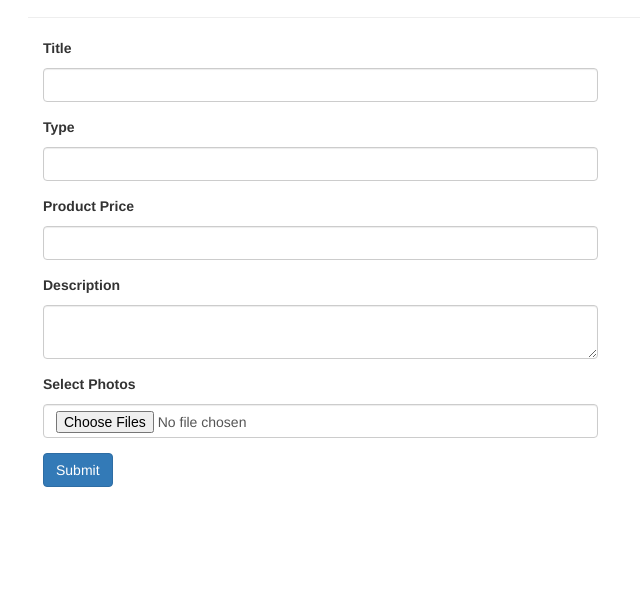
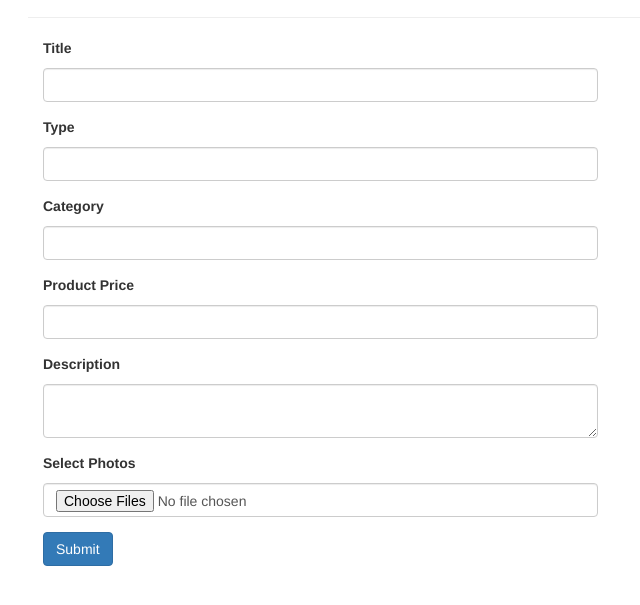
Before and after one commit to ltek0/Flask-Exercise, a Flask app: page /secondhand/create in a window 1280 px wide. Shown: the part 165-770 px from the top of the page, without its empty margins (42-682 px from the left). Run offline with Flask 3, Linux system fonts and the light colour scheme; the visitor is signed in with stand-in values (Sample User, id 1); data comes from the database, SQL or seed files in the repository; parts of the project's set-up code (start-up, migrations or seed data) failed here and were passed over; some libraries are stand-ins or nearby versions.

Commit message:
Append Second Hang Category

```diff
--- a/app/forms.py
+++ b/app/forms.py
@@ -196,6 +196,7 @@ class DeleteGallery(FlaskForm):
 class CreateSecondHandPost(FlaskForm):
     title = StringField(gettext('Title'), validators=[DataRequired(message='A title for your submission is required'), Length(max=128, min=1, message='Title must be less then 128 charactor')])
     type = StringField(gettext('Type'), validators=[DataRequired(message='Type of product is required')])
+    category = StringField(gettext('Category'), validators=[DataRequired(message='Category is required')])
     price = DecimalField(gettext('Product Price'), validators=[DataRequired(message='Price is required')])
     images = MultipleFileField(gettext('Select Photos'), validators=[FileAllowed(['jpg', 'png', 'gif', 'jfif'], message='You can only upload images!')])
     description = TextAreaField(gettext("Description"), validators=[Length(max=512, min=0, message='Description must be less then 512 charactor')])
@@ -213,6 +214,7 @@ class CreateSecondHandPost(FlaskForm):
 class EditSecondHandPost(FlaskForm):
     title = StringField(gettext('Title'), validators=[DataRequired(message='Title is required')])
     type = StringField(gettext('Type'), validators=[DataRequired(message='Type is required')])
+    category = StringField(gettext('Category'), validators=[DataRequired(message='Category is required')])
     price = DecimalField(gettext('Product Price'), validators=[DataRequired(message='Price is required')])
     description = TextAreaField(gettext("Description"), validators=[Length(max=512, min=0, message='Description must be less then 512 charactor')])
     submit = SubmitField(gettext("Save Changes"))
--- a/app/models.py
+++ b/app/models.py
@@ -263,22 +263,23 @@ class SecondHandPost(db.Model):
     description = db.Column(db.String(512), nullable=False)
     seller = db.relationship('User', backref='second_hand_post', uselist=False)
     user_id = db.Column(db.Integer, db.ForeignKey('user.id'))
-    type_id = db.Column(db.ForeignKey('secondhandtypes.id'))
-    _type = db.relationship('SecondHandTypes', backref='post', uselist=False)
-
-    @property
-    def type(self) -> str:
-        return self._type.name
-
-    @type.setter
-    def type(self, type_string: str):
-        self._type = SecondHandTypes.query.filter_by(name=type_string).first()
-        if not self._type:
-            self._type = SecondHandTypes(name=type_string)
-            db.session.add(self._type)
+    category_id = db.Column(db.ForeignKey('secondhandcategory.id'))
+    _category = db.relationship('SecondHandCategory', backref='posts', uselist=False)
+    type = db.Column(db.String(20), nullable=False)
 
     def __repr__(self) -> str:
         return f'<SecondHandPost {self.id}:{self.title}>'
+
+    @property
+    def category(self) -> str:
+        return self._category.name or 'other'
+
+    @category.setter
+    def category(self, category_string: str):
+        self._category = SecondHandCategory.query.filter_by(name=category_string).first()
+        if not self._category:
+            self._category = SecondHandCategory(name=category_string)
+            db.session.add(self._category)
 
     @property
     def views(self):
@@ -312,13 +313,13 @@ class SecondHandImage(db.Model):
         return f"https://storage.googleapis.com/{flask_app.config['GOOGLE_STORAGE_BUCKET']}/{self.object_key}"
 
 
-class SecondHandTypes(db.Model):
-    __tablename__ = 'secondhandtypes'
+class SecondHandCategory(db.Model):
+    __tablename__ = 'secondhandcategory'
     id = db.Column(db.Integer, primary_key=True)
     name = db.Column(db.String(50), nullable=False, unique=True, index=True)
 
     def __repr__(self) -> str:
-        return f'<SecondHandPost {self.id}:{self.name}>'
+        return f'<SecondHandCategory {self.id}:{self.name}>'
 
 
 #----------------------------------------------------------------------------------
--- a/app/routes.py
+++ b/app/routes.py
@@ -408,6 +408,7 @@ def secondhand_create_post():
             title = form.title.data,
             type = form.type.data,
             price = form.price.data,
+            category = form.category.data,
             description = form.description.data,
             seller = current_user)
         for image in request.files.getlist('images'):
@@ -430,7 +431,7 @@ def view_secondhand_post(post_id: int):
 @flask_app.route('/secondhand/category/')
 def secondhand_category():
     page = request.args.get("page", 1, type=int)
-    categories = models.SecondHandTypes.query.paginate(
+    categories = models.SecondHandCategory.query.paginate(
         page=page, per_page=20, error_out=False)
     next_url = url_for(
         'secondhand_category', page=categories.next_num) if categories.next_num else None
@@ -442,10 +443,10 @@ def secondhand_category():
 @flask_app.route('/secondhand/category/<category>')
 @flask_app.route('/secondhand/category/<category>/')
 def secondhand_category_view(category: str):
-    category = models.SecondHandTypes.query.filter_by(
+    category = models.SecondHandCategory.query.filter_by(
         name=category).first_or_404()
     page = request.args.get("page", 1, type=int)
-    posts = models.SecondHandPost.query.filter_by(type_id=category.id).order_by(models.SecondHandPost.issue_date.desc()).paginate(
+    posts = models.SecondHandPost.query.filter_by(category_id=category.id).order_by(models.SecondHandPost.issue_date.desc()).paginate(
         page=page, per_page=flask_app.config["POSTS_PER_PAGE"], error_out=False)
     next_url = url_for(
         'secondhand_category_view', page=posts.next_num) if posts.next_num else None
@@ -466,12 +467,14 @@ def edit_secondhand(post_id: int):
         post.type = edit_post.type.data
         post.price = edit_post.price.data
         post.description = edit_post.description.data
+        post.category = edit_post.category.data
         db.session.commit()
         return redirect(url_for('view_secondhand_post', post_id=post.id))
     edit_post.title.data = post.title
     edit_post.type.data = post.type
     edit_post.price.data = post.price
     edit_post.description.data = post.description
+    edit_post.category.data = post.category
     return render_template('secondhand/edit.html.j2', form=edit_post, post=post)
 
 
--- a/app/templates/secondhand/category_list.html.j2
+++ b/app/templates/secondhand/category_list.html.j2
@@ -3,7 +3,7 @@
     <div class="container">
         <div class="row">
             <div class="span6 pull-left">
-                <h1 style="margin: 0; display: inline-block;">{{ _("Second Hand Type") }}</h1>
+                <h1 style="margin: 0; display: inline-block;">{{ _("Second Hand Category") }}</h1>
             </div>
             <div class="span6 pull-right">
                 <a href="{{ url_for("secondhand") }}"
@@ -19,7 +19,7 @@
                 <table class="table table-striped">
                     <thead>
                         <tr>
-                            <th>{{ _("Type") }}</th>
+                            <th>{{ _("Category") }}</th>
                         </tr>
                     </thead>
                     <tbody>
--- a/app/templates/secondhand/category_view.html.j2
+++ b/app/templates/secondhand/category_view.html.j2
@@ -3,7 +3,7 @@
     <div class="container">
         <div class="row">
             <div class="span6 pull-left">
-                <h1 style="margin: 0; display: inline-block;">{{ _("Second Hand Type - %(n)s", n= category.name) }}</h1>
+                <h1 style="margin: 0; display: inline-block;">{{ _("Second Hand Category - %(n)s", n= category.name) }}</h1>
             </div>
             <div class="span6 pull-right">
                 <a href="{{ url_for("secondhand_category") }}"
--- a/app/templates/secondhand/create.html.j2
+++ b/app/templates/secondhand/create.html.j2
@@ -36,6 +36,16 @@
                             {% for error in form.type.errors %}<p>{{ error }}</p>{% endfor %}
                         </div>
                     {% endif %}
+
+                    <div class="form-group required">
+                        <label class="control-label" for="type">{{ form.category.label }}</label>
+                        {{ form.category(class="form-control") }}
+                    </div>
+                    {% if form.category.errors %}
+                        <div class="alert alert-danger">
+                            {% for error in form.category.errors %}<p>{{ error }}</p>{% endfor %}
+                        </div>
+                    {% endif %}
                     <div class="form-group required">
                         <label class="control-label" for="price">{{ form.price.label }}</label>
                         {{ form.price(class="form-control", step="0.01", default="0") }}
--- a/app/templates/secondhand/home.html.j2
+++ b/app/templates/secondhand/home.html.j2
@@ -14,7 +14,7 @@
     </div>
     <hr />
     <h4>
-        <a href="{{ url_for("secondhand_category") }}">{{ _("Filter By types") }}</a>
+        <a href="{{ url_for("secondhand_category") }}">{{ _("Filter By category") }}</a>
     </h4>
     <hr />
     {% for post in posts %}
```
Also changed, not shown: app/templates/secondhand/view.html.j2 (+8 -10 lines).
